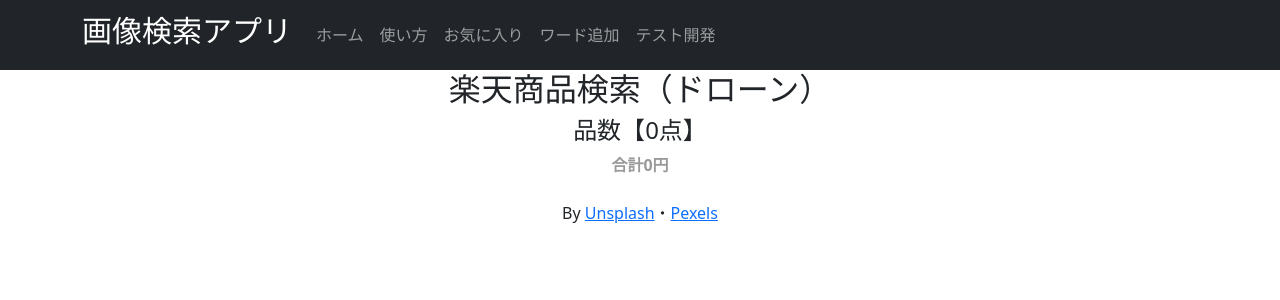
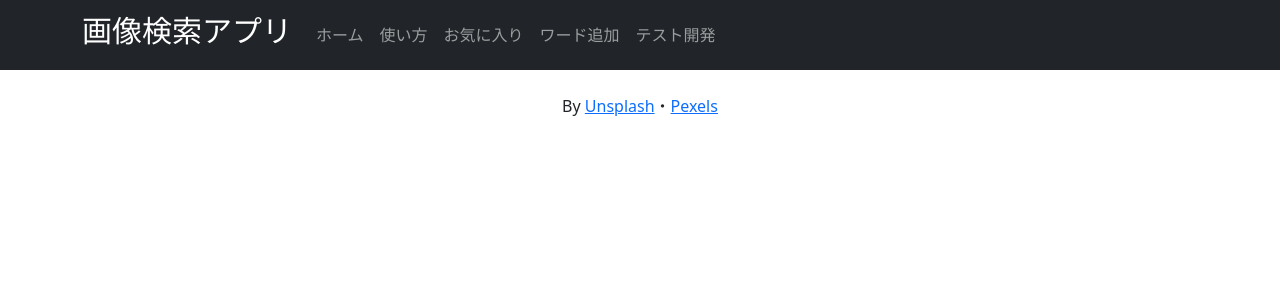
Before and after one commit to na-horita/kensaku, a React (Vite) app: page /scrape in a window 1280 px wide. Shown: the top 300 px of the page. Built offline with nearby package versions, Linux system fonts and the light colour scheme; no server answers.

Commit message:
不要なファイルの削除（スクレイピング関連）

```diff
--- a/src/App.tsx
+++ b/src/App.tsx
@@ -5,7 +5,7 @@
 import Top from "./pages/Top";
 import Add from "./pages/Add";
 import Favorite from "./pages/Favorite";
-import Scrape from "./pages/Scrape";
+// import Scrape from "./pages/Scrape";
 import Explain from "./pages/Explain";
 import Sus from "./pages/Sus";
 import Navb from "./components/common/Navbar";
@@ -28,7 +28,7 @@
                 <Route path="/add" element={<Add />} />
                 <Route path="/favorite" element={<Favorite />} />
                 <Route path="/sus" element={<Sus />} />
-                <Route path="/scrape" element={<Scrape />} />
+                {/* <Route path="/scrape" element={<Scrape />} /> */}
                 <Route path="/tdd" element={<Tdd />} />
                 <Route path="/tdd/pexels" element={<GetPexels />} />
                 <Route path="/tdd/unsplash" element={<GetUnsplash />} />
--- a/src/components/ScrapeCard.tsx
+++ /dev/null
@@ -1,36 +0,0 @@
-import React from "react";
-
-const ScrapeCard = ({ title, url, img, price, addBookHandler }:any) => {
-  const truncatedTitle = title.slice(0, 30) + (title.length > 30 ? "..." : "");
-
-  return (
-    <div className="scrape-card">
-      <a href={url} target="_blank" rel="noreferrer">
-        <img src={img} alt="scraped image" />
-      </a>
-      <div className="scrape-card-content">
-        <a href={url} target="_blank" rel="noreferrer">
-          <h5 className="scrape-card-title">{truncatedTitle}</h5>
-        </a>
-        <p className="scrape-card-description">
-          {price.toLocaleString("ja-JP")}円
-        </p>
-        <button
-          onClick={() => {
-            addBookHandler(title, price);
-          }}
-          style={{
-            backgroundColor: "#33A35E",
-            color: "#fff",
-            borderRadius: "25px",
-            marginBottom: "10px",
-          }}
-        >
-          カートに追加
-        </button>
-      </div>
-    </div>
-  );
-};
-
-export default React.memo(ScrapeCard);
--- a/src/components/ScrapeSideList.tsx
+++ /dev/null
@@ -1,16 +0,0 @@
-import React from "react";
-const ScrapeSideList = ({ item }: any) => {
-  const itemTitle = item.title.slice(0, 17) + (item.title.length > 17 ? "..." : "");
-  return (
-    <div style={{ borderBottom: "1px solid #999", marginBottom: "5px" }}>
-      <p>
-        <span style={{ fontSize: "12px" }}>{itemTitle}</span>
-        <br />
-        価格: {item.price}円<br />
-        商品数【{item.num}個】
-      </p>
-    </div>
-  );
-};
-
-export default React.memo(ScrapeSideList);
--- a/src/components/ScrapeSideTitle.tsx
+++ /dev/null
@@ -1,25 +0,0 @@
-import React from "react";
-const ScrapeSideList = ({ length, total, color, message, discountTotal, rate }: any) => {
-  return (
-    <>
-      <h4>品数【{length}点】</h4>
-      <p>
-        <span style={{ color, fontWeight: "bold" }}>
-          合計{discountTotal.toLocaleString("ja-JP")}円
-        </span>
-        <br />
-        {rate > 0 && (
-          <>
-            <span style={{ textDecoration: "line-through" }}>
-              元価格{total.toLocaleString("ja-JP")}円
-            </span>
-            <br />
-          </>
-        )}
-        {message}
-      </p>
-    </>
-  );
-};
-
-export default React.memo(ScrapeSideList);
--- a/src/organisms/ScrapeCardHook.tsx
+++ /dev/null
@@ -1,76 +0,0 @@
-import React, { useState, useEffect } from "react";
-import axios from "axios";
-import ScrapeCard from "../components/ScrapeCard";
-
-import { useRecoilState } from "recoil";
-import cartState from "../recoil/atoms/cartState";
-
-const ScrapeCardHook = () => {
-  const [drones, setDrones] = useState<any>([]);
-  useEffect(() => {
-    const fetchData = async () => {
-      const result = await axios.get(
-        "https://kensaku-express.vercel.app/api/rakuten"
-      );
-      // console.log(result.data);
-      setDrones(result.data);
-    };
-
-    fetchData();
-  }, []);
-
-  const [cart, setCart] = useRecoilState<any>(cartState);
-  const addBookHandler: any = (title: any, price: any) => {
-    setCart([...cart, { title, price }]);
-  };
-
-  // const cards = [
-  //   {
-  //     title: "タイトル1",
-  //     price: 1200,
-  //     img: "https://dummyimage.com/600x400/000/fff",
-  //     url: "https://news.yahoo.co.jp/",
-  //   },
-  //   {
-  //     title: "タイトル2",
-  //     price: 2300,
-  //     img: "https://dummyimage.com/600x400/000/fff",
-  //     url: "https://news.yahoo.co.jp/",
-  //   },
-  //   {
-  //     title: "タイトル3",
-  //     price: 3500,
-  //     img: "https://dummyimage.com/600x400/000/fff",
-  //     url: "https://news.yahoo.co.jp/",
-  //   },
-  //   {
-  //     title: "タイトル4",
-  //     price: 4100,
-  //     img: "https://dummyimage.com/600x400/000/fff",
-  //     url: "https://news.yahoo.co.jp/",
-  //   },
-  //   {
-  //     title: "タイトル5",
-  //     price: 5800,
-  //     img: "https://dummyimage.com/600x400/000/ccc",
-  //     url: "https://news.yahoo.co.jp/",
-  //   },
-  // ];
-
-  return (
-    <>
-      {drones.map((drone: any, index:any) => (
-        <ScrapeCard
-          key={index}
-          title={drone.title}
-          price={drone.price}
-          img={drone.img}
-          url={drone.url}
-          addBookHandler={addBookHandler}
-        />
-      ))}
-    </>
-  );
-};
-
-export default React.memo(ScrapeCardHook);
--- a/src/organisms/ScrapeSideListHook.tsx
+++ /dev/null
@@ -1,26 +0,0 @@
-import { useRecoilValue } from "recoil";
-import React from "react";
-
-import ScrapeSideList from "../components/ScrapeSideList";
-
-import cartState from "../recoil/atoms/cartState";
-import couponCountSelector from "../recoil/selectors/couponCountSelector";
-
-const ScrapeSideListHook = () => {
-  const carts = useRecoilValue(cartState);
-  const cartsVariat = useRecoilValue(couponCountSelector);
-
-  return (
-    <>
-      {carts.length !== 0 && (
-        <div>
-          {cartsVariat.map((item, index) => (
-            <ScrapeSideList item={item} key={index} />
-          ))}
-        </div>
-      )}
-    </>
-  );
-};
-
-export default React.memo(ScrapeSideListHook);
--- a/src/organisms/ScrapeSideTitleHook.tsx
+++ /dev/null
@@ -1,26 +0,0 @@
-import { useRecoilValue } from "recoil";
-import React from "react";
-
-import ScrapeSideTitle from "../components/ScrapeSideTitle";
-
-import cartsLength from "../recoil/selectors/cartsLength";
-import totalSelector from "../recoil/selectors/totalSelector";
-import discountSelector from "../recoil/selectors/discountSelector";
-
-const ScrapeSideTitleHook = () => {
-  const length = useRecoilValue(cartsLength);
-  const total = useRecoilValue(totalSelector);
-  const { rate, color, message, discountTotal } = useRecoilValue(discountSelector);
-  return (
-      <ScrapeSideTitle
-        length={length}
-        rate={rate}
-        total={total}
-        color={color}
-        message={message}
-        discountTotal={discountTotal}
-      />
-  );
-};
-
-export default React.memo(ScrapeSideTitleHook);
--- a/src/pages/Explain.tsx
+++ b/src/pages/Explain.tsx
@@ -1,4 +1,4 @@
-import TopHero from '../components/TopHero';
+import TopHero from '../components/top/TopHero';
 
 const Explain = () => {
 
--- a/src/pages/Scrape.tsx
+++ /dev/null
@@ -1,29 +0,0 @@
-import React from "react";
-
-import ScrapeCardHook from "../organisms/ScrapeCardHook";
-import ScrapeSideTitleHook from "../organisms/ScrapeSideTitleHook";
-import ScrapeSideListHook from "../organisms/ScrapeSideListHook";
-
-const Scrape = () => {
-
-  return (
-    <div className="container">
-      <div className="left-column">
-        <h2>楽天商品検索（ドローン）</h2>
-        <div className="card-container">
-          <ScrapeCardHook />
-        </div>
-      </div>
-      <div className="right-column">
-        <div style={{ marginBottom: "22px" }}>
-          <ScrapeSideTitleHook />
-        </div>
-        <div className="ScrapeSideList">
-          <ScrapeSideListHook />
-        </div>
-      </div>
-    </div>
-  );
-};
-
-export default React.memo(Scrape);
```
Also changed, not shown: src/components/top/TopHero.tsx (renamed from src/components/TopHero.tsx).
